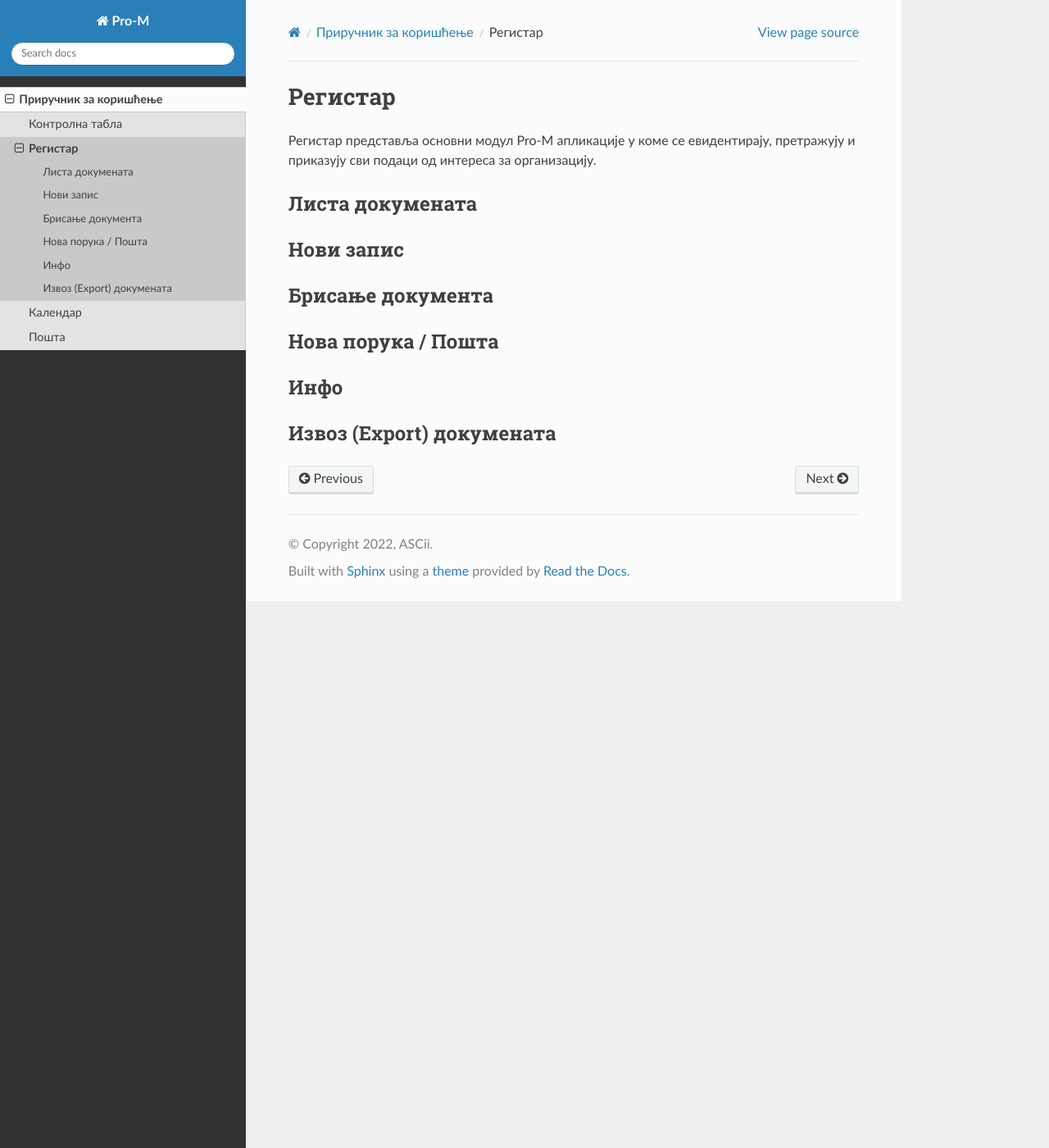
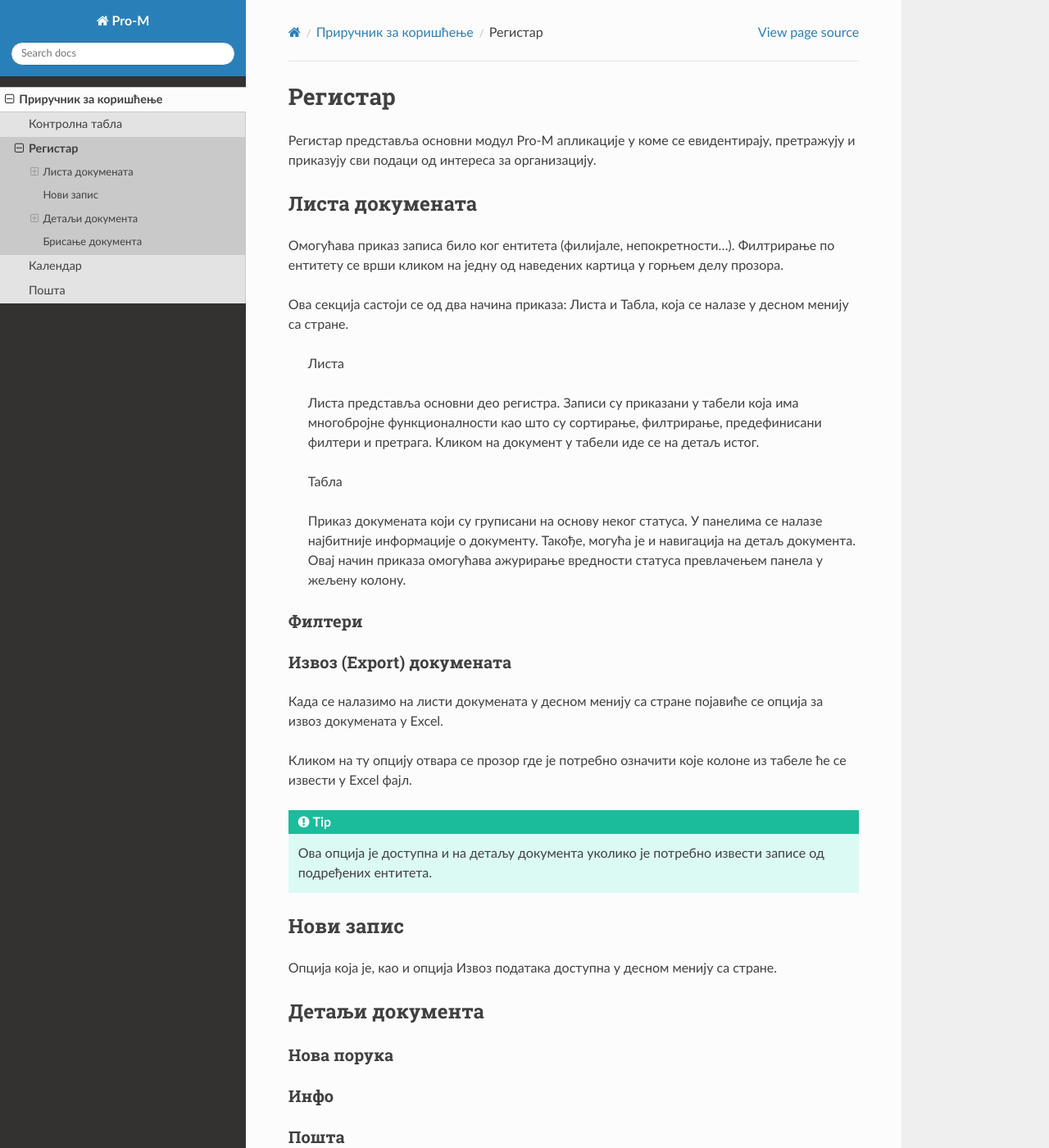
Before and after one commit to ismt-hub/Pro-M-Docs, a Sphinx documentation site: the page built from docs/prirucnik/registar.rst, in a window 1280 px wide and 1400 px high. Shown: the whole window at 82% size. Built offline with Sphinx 7.4.7 and the Read the Docs theme 2.0.0, drawn with Linux system fonts in a browser that asks for light colours; some of the changed text lies outside the part shown.

Commit message:
Update registar.rst

```diff
--- a/docs/prirucnik/registar.rst
+++ b/docs/prirucnik/registar.rst
@@ -8,26 +8,63 @@
 
 Листа докумената
 ================
+Омогућава приказ записа било ког ентитета (филијале, непокретности...). Филтрирање по ентитету се врши кликом на једну од наведених картица у горњем делу прозора.
 
+Ова секција састоји се од два начина приказа: Листа и Табла, која се налазе у десном менију са стране.
+
+ Листа
+
+ Листа представља основни део регистра. Записи су приказани у табели која има многобројне функционалности као што су сортирање, филтрирање, предефинисани филтери и претрага. Кликом на документ у табели иде се на детаљ истог.
+
+ Табла
+
+ Приказ докумената који су груписани на основу неког статуса. У панелима се налазе најбитније информације о документу. Такође, могућа је и навигација на детаљ документа. Овај начин приказа омогућава ажурирање вредности статуса превлачењем панела у жељену колону.
+
+Филтери
+-------
+
+Извоз (Export) докумената
+-------------------------
+Када се налазимо на листи докумената у десном менију са стране појавиће се опција за извоз докумената у Еxcel.
+
+Кликом на ту опцију отвара се прозор где је потребно означити које колоне из табеле ће се извести у Еxcel фајл.
+
+.. Tip:: Ова опција је доступна и на детаљу документа уколико је потребно извести записе од подређених ентитета.
 
 Нови запис
 =============
+Опција која је, као и опција Извоз података доступна у десном менију са стране.
+
+
+Детаљи документа
+=================
+
+
+Нова порука
+-----------
+
+
+
+Инфо
+----
+
+Пошта
+-----
+
+
+Инспекција
+----------
+
+
+Фасцикла
+--------
+
+
+Акције
+------
+
+
 
 
 Брисање документа
 =================
-
-
-
-
-Нова порука / Пошта
-===================
-
-
-Инфо
-====
-
-
-
-Извоз (Export) докумената
-=========================
```
